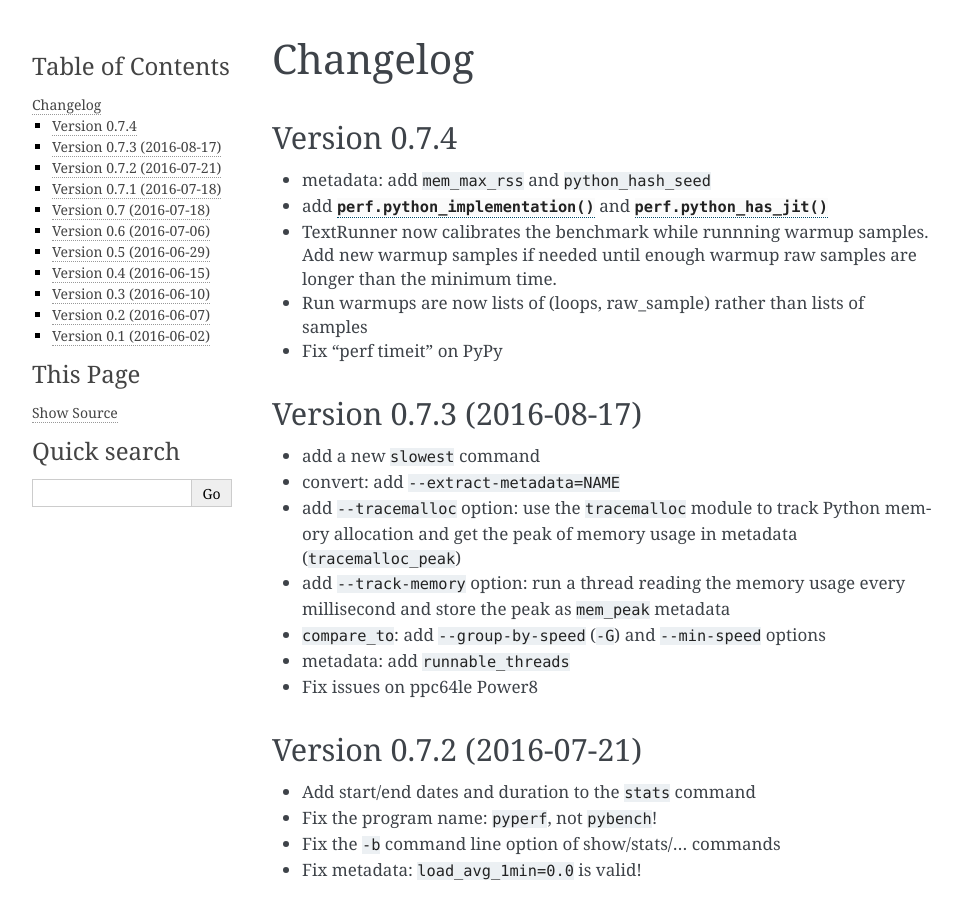
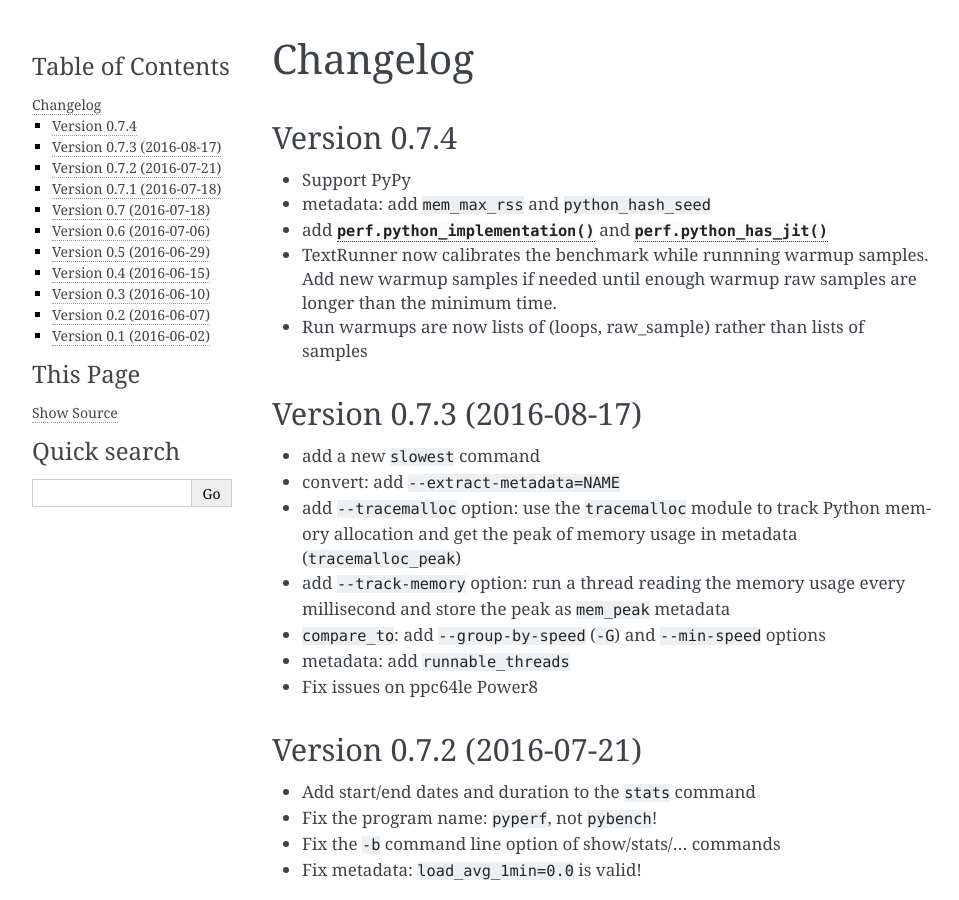
Before and after one commit to psf/pyperf, a Sphinx documentation site: the page built from doc/changelog.rst, in a window 1280 px wide and 900 px high. Shown: the whole window, without its empty margins (148-1107 px from the left). Built offline with Sphinx 7.4.7, drawn with Linux system fonts in a browser that asks for light colours.

Commit message:
Support PyPy
* Fix test_timeit when psutil is missing
* Add PyPy to tox.ini and Travis

```diff
--- a/doc/changelog.rst
+++ b/doc/changelog.rst
@@ -4,13 +4,13 @@ Changelog
 Version 0.7.4
 -------------
 
+* Support PyPy
 * metadata: add ``mem_max_rss`` and ``python_hash_seed``
 * add :func:`perf.python_implementation` and :func:`perf.python_has_jit`
 * TextRunner now calibrates the benchmark while runnning warmup samples.
   Add new warmup samples if needed until enough warmup raw samples are longer
   than the minimum time.
 * Run warmups are now lists of (loops, raw_sample) rather than lists of samples
-* Fix "perf timeit" on PyPy
 
 Version 0.7.3 (2016-08-17)
 --------------------------
```
Also changed, not shown: .travis.yml, 2 other files.
